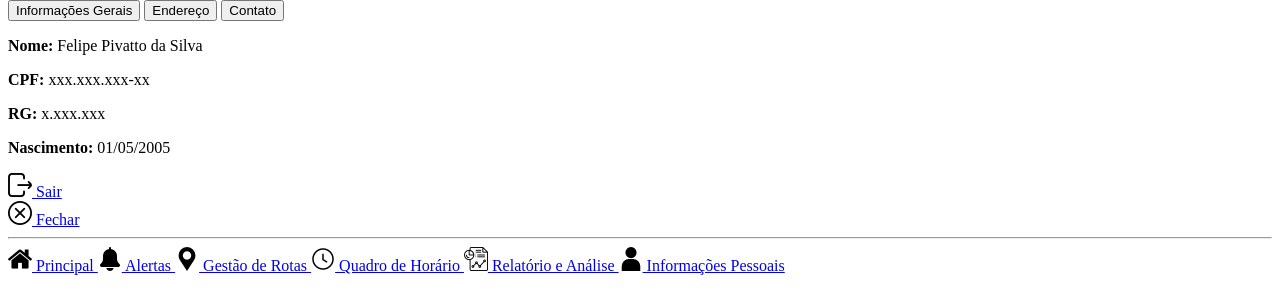
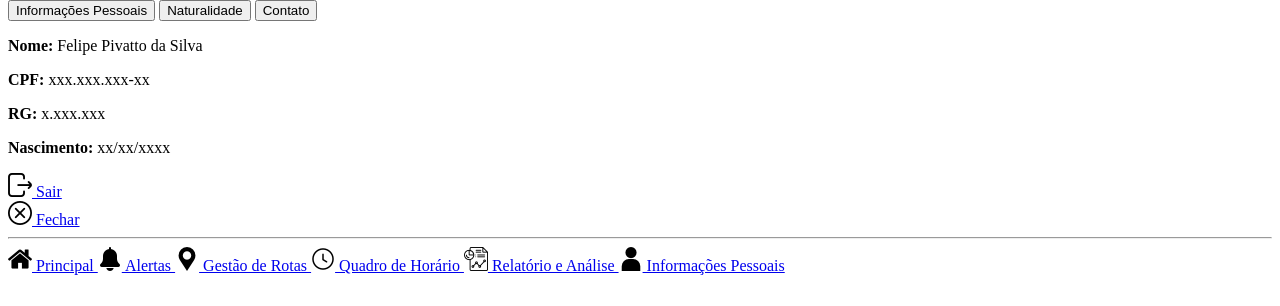
Before and after one commit to vitorbinhotti/Mockup, a PHP site: page /informacoes.html in a window 1280 px wide. Shown: the part 237-543 px from the top of the page. Run offline with PHP 8.4, Linux system fonts and the light colour scheme.

Commit message:
UPDATE - alterei o dashboard geral, e as informações da aba informações pessoais

```diff
--- a/entrar.css
+++ b/entrar.css
@@ -38,6 +38,7 @@
         flex-wrap: wrap;
         justify-content: center;
         gap: 15px;
+        padding-top: 100px;
     }
 
     .botao {
--- a/entrar.html
+++ b/entrar.html
@@ -57,7 +57,6 @@
 
     </main>
     <div class="container">
-        <h1 class="bem-vindo">Bem-vindo!</h1>
 
         <div class="botoes">
             <div class="botao">
--- a/informacoes.html
+++ b/informacoes.html
@@ -20,8 +20,8 @@
     </header>
 
     <div class="tabs">
-        <button onclick="mostrarAba('geral')" class="aba ativa">Informações Gerais</button>
-        <button onclick="mostrarAba('endereco')" class="aba">Endereço</button>
+        <button onclick="mostrarAba('geral')" class="aba ativa">Informações Pessoais</button>
+        <button onclick="mostrarAba('endereco')" class="aba">Naturalidade</button>
         <button onclick="mostrarAba('contato')" class="aba">Contato</button>
     </div>
 
@@ -29,17 +29,20 @@
         <p><strong>Nome:</strong> Felipe Pivatto da Silva</p>
         <p><strong>CPF:</strong> xxx.xxx.xxx-xx</p>
         <p><strong>RG:</strong> x.xxx.xxx</p>
-        <p><strong>Nascimento:</strong> 01/05/2005</p>
+        <p><strong>Nascimento:</strong> xx/xx/xxxx</p>
     </div>
 
     <div id="endereco" class="conteudo-aba" style="display: none;">
+        <p><strong>País:</strong> Exemplo, Brasil</p>
         <p><strong>Rua:</strong> Exemplo, 123</p>
         <p><strong>Cidade:</strong> Exemplo City</p>
+        <p><strong>Complemento:</strong> Exemplo, Final da rua</p>
     </div>
 
     <div id="contato" class="conteudo-aba" style="display: none;">
-        <p><strong>Email:</strong> felipe@email.com</p>
-        <p><strong>Telefone:</strong> (00) 0000-0000</p>
+        <p><strong>Email:</strong> felipe@gmail.com</p>
+        <p><strong>Telefone Pessoal:</strong> (00) 00000-0000</p>
+        <p><strong>Telefone Fixo:</strong> (00) 00000-0000</p>
     </div>
 
     <div class="btn-sair">
```
